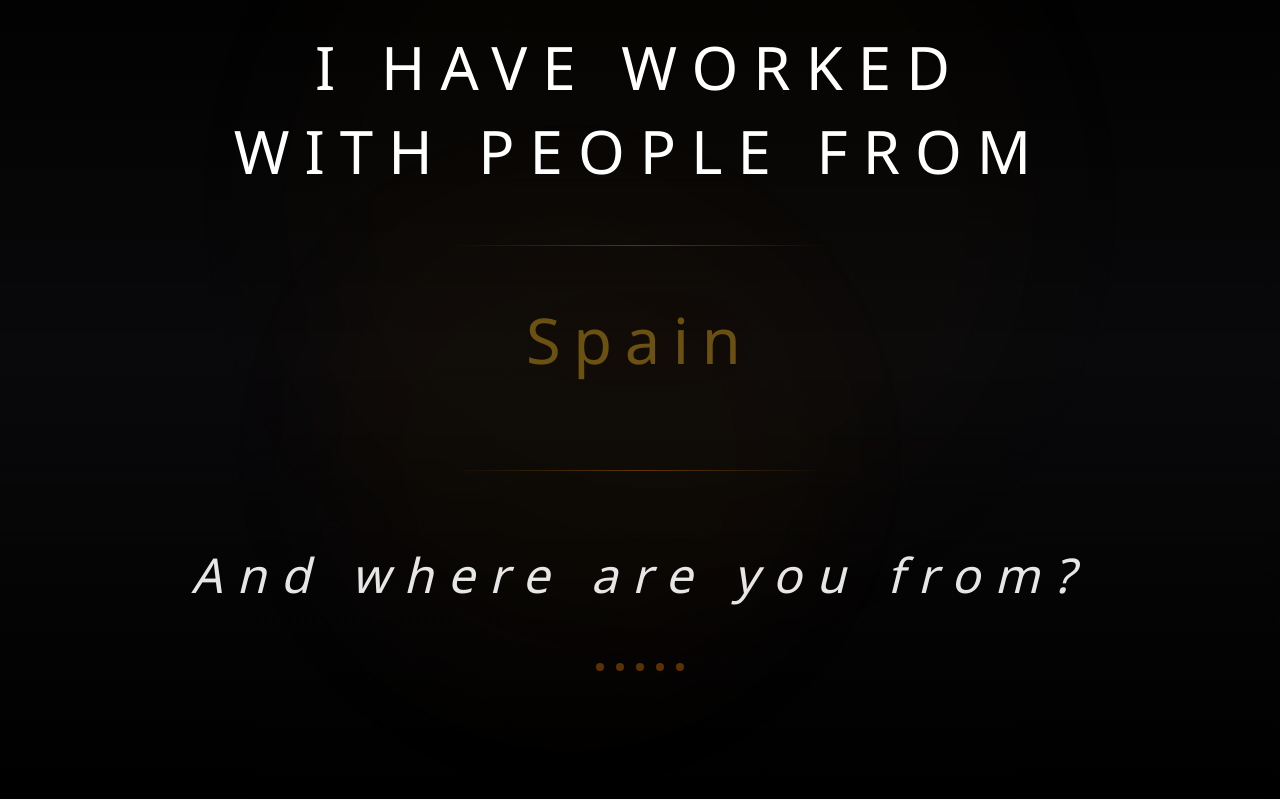
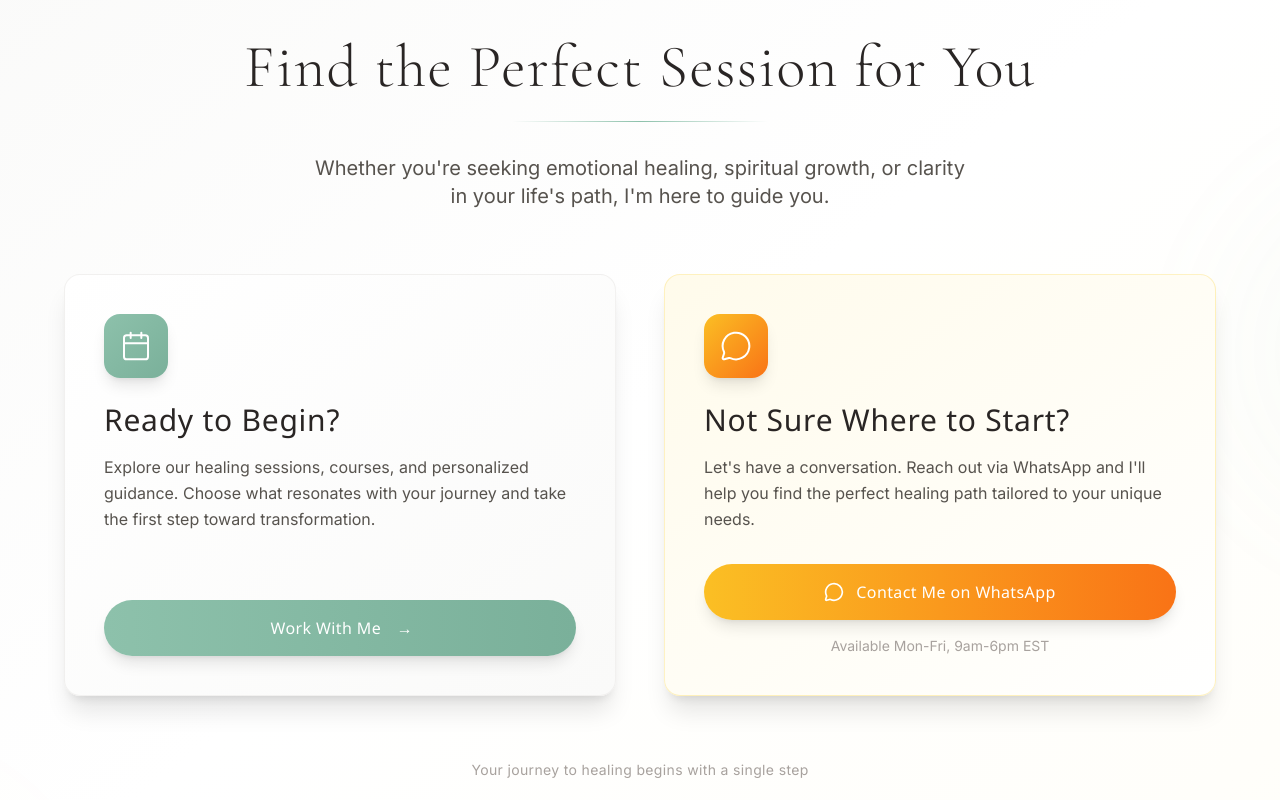
Before and after one commit to noirpraxis-dotcom/luis-virrueta-web, a React (Vite) app: page / in a window 1280 px wide. Shown: the part 1840-2640 px from the top of the page. Built offline with nearby package versions, Linux system fonts and the light colour scheme.

Commit message:
Ready to begin

```diff
--- a/package.json
+++ b/package.json
@@ -10,6 +10,7 @@
   },
   "dependencies": {
     "framer-motion": "^11.5.4",
+    "lucide-react": "^0.554.0",
     "react": "^18.3.1",
     "react-dom": "^18.3.1",
     "react-router-dom": "^7.9.6"
--- /dev/null
+++ b/src/components/CallToActionSection.jsx
@@ -0,0 +1,209 @@
+import { motion } from 'framer-motion'
+import { useInView } from 'framer-motion'
+import { useRef } from 'react'
+import { Link } from 'react-router-dom'
+import { MessageCircle, Calendar } from 'lucide-react'
+
+const CallToActionSection = () => {
+  const ref = useRef(null)
+  const isInView = useInView(ref, { once: true, margin: "-100px" })
+
+  return (
+    <section
+      ref={ref}
+      className="relative py-24 lg:py-32 px-6 lg:px-12 bg-gradient-to-br from-stone-50 via-white to-amber-50/30 overflow-hidden"
+    >
+      {/* Decorative blur effects */}
+      <div className="absolute inset-0 overflow-hidden pointer-events-none">
+        <motion.div
+          initial={{ opacity: 0, scale: 0.8 }}
+          animate={isInView ? { opacity: 0.03, scale: 1 } : {}}
+          transition={{ duration: 2 }}
+          className="absolute top-1/4 -right-1/4 w-96 h-96 bg-[#8dc1ab] rounded-full blur-3xl"
+        />
+        <motion.div
+          initial={{ opacity: 0, scale: 0.8 }}
+          animate={isInView ? { opacity: 0.02, scale: 1 } : {}}
+          transition={{ duration: 2, delay: 0.3 }}
+          className="absolute -bottom-1/4 -left-1/4 w-96 h-96 bg-amber-300 rounded-full blur-3xl"
+        />
+      </div>
+
+      <div className="relative max-w-6xl mx-auto">
+        {/* Main Heading */}
+        <motion.div
+          initial={{ opacity: 0, y: 30 }}
+          animate={isInView ? { opacity: 1, y: 0 } : {}}
+          transition={{ duration: 0.8 }}
+          className="text-center mb-16"
+        >
+          <motion.h2
+            className="text-4xl lg:text-6xl font-light tracking-wide text-stone-800 mb-6"
+            style={{ fontFamily: 'Cormorant Garamond, serif' }}
+          >
+            Find the Perfect Session for You
+          </motion.h2>
+
+          <motion.div
+            initial={{ scaleX: 0 }}
+            animate={isInView ? { scaleX: 1 } : {}}
+            transition={{ duration: 1.5, delay: 0.3 }}
+            className="h-px bg-gradient-to-r from-transparent via-[#8dc1ab] to-transparent mx-auto w-64 mb-8"
+          />
+
+          <motion.p
+            initial={{ opacity: 0 }}
+            animate={isInView ? { opacity: 1 } : {}}
+            transition={{ duration: 0.8, delay: 0.4 }}
+            className="text-stone-600 text-lg lg:text-xl max-w-2xl mx-auto leading-relaxed"
+          >
+            Whether you're seeking emotional healing, spiritual growth, or clarity in your life's path,
+            I'm here to guide you.
+          </motion.p>
+        </motion.div>
+
+        {/* CTA Cards Grid */}
+        <div className="grid grid-cols-1 lg:grid-cols-2 gap-8 lg:gap-12">
+
+          {/* Card 1: Work With Me */}
+          <motion.div
+            initial={{ opacity: 0, x: -50 }}
+            animate={isInView ? { opacity: 1, x: 0 } : {}}
+            transition={{ duration: 0.8, delay: 0.5 }}
+          >
+            <div className="relative group h-full">
+              {/* Card Background */}
+              <div className="absolute inset-0 bg-gradient-to-br from-white to-stone-50 rounded-2xl border border-stone-200/50
+                            shadow-xl group-hover:shadow-2xl transition-all duration-500" />
+
+              {/* Card Content */}
+              <div className="relative p-8 lg:p-10 h-full flex flex-col">
+                {/* Icon */}
+                <motion.div
+                  whileHover={{ scale: 1.05, rotate: 5 }}
+                  className="w-16 h-16 mb-6 bg-gradient-to-br from-[#8dc1ab] to-[#7ab09a] rounded-2xl
+                           flex items-center justify-center shadow-lg"
+                >
+                  <Calendar className="w-8 h-8 text-white" strokeWidth={1.5} />
+                </motion.div>
+
+                {/* Title */}
+                <h3
+                  className="text-2xl lg:text-3xl font-light text-stone-800 mb-4 tracking-wide"
+                  style={{ fontFamily: 'Gotham, sans-serif' }}
+                >
+                  Ready to Begin?
+                </h3>
+
+                {/* Description */}
+                <p className="text-stone-600 leading-relaxed mb-8 flex-grow">
+                  Explore our healing sessions, courses, and personalized guidance.
+                  Choose what resonates with your journey and take the first step toward transformation.
+                </p>
+
+                {/* Button */}
+                <Link to="/healing-sessions">
+                  <motion.button
+                    whileHover={{ scale: 1.02, y: -2 }}
+                    whileTap={{ scale: 0.98 }}
+                    className="w-full py-4 bg-gradient-to-r from-[#8dc1ab] to-[#7ab09a] text-white rounded-full
+                             font-medium tracking-wide shadow-lg hover:shadow-xl transition-all duration-300
+                             flex items-center justify-center gap-3 group/btn"
+                    style={{ fontFamily: 'Gotham, sans-serif' }}
+                  >
+                    <span>Work With Me</span>
+                    <motion.span
+                      animate={{ x: [0, 4, 0] }}
+                      transition={{ duration: 1.5, repeat: Infinity }}
+                    >
+                      →
+                    </motion.span>
+                  </motion.button>
+                </Link>
+              </div>
+            </div>
+          </motion.div>
+
+          {/* Card 2: WhatsApp Contact */}
+          <motion.div
+            initial={{ opacity: 0, x: 50 }}
+            animate={isInView ? { opacity: 1, x: 0 } : {}}
+            transition={{ duration: 0.8, delay: 0.7 }}
+          >
+            <div className="relative group h-full">
+              {/* Card Background with subtle gradient */}
+              <div className="absolute inset-0 bg-gradient-to-br from-amber-50 to-white rounded-2xl border border-amber-200/50
+                            shadow-xl group-hover:shadow-2xl transition-all duration-500" />
+
+              {/* Card Content */}
+              <div className="relative p-8 lg:p-10 h-full flex flex-col">
+                {/* Icon */}
+                <motion.div
+                  whileHover={{ scale: 1.05, rotate: -5 }}
+                  className="w-16 h-16 mb-6 bg-gradient-to-br from-amber-400 to-orange-500 rounded-2xl
+                           flex items-center justify-center shadow-lg"
+                >
+                  <MessageCircle className="w-8 h-8 text-white" strokeWidth={1.5} />
+                </motion.div>
+
+                {/* Title */}
+                <h3
+                  className="text-2xl lg:text-3xl font-light text-stone-800 mb-4 tracking-wide"
+                  style={{ fontFamily: 'Gotham, sans-serif' }}
+                >
+                  Not Sure Where to Start?
+                </h3>
+
+                {/* Description */}
+                <p className="text-stone-600 leading-relaxed mb-8 flex-grow">
+                  Let's have a conversation. Reach out via WhatsApp and I'll help you
+                  find the perfect healing path tailored to your unique needs.
+                </p>
+
+                {/* Button */}
+                <a
+                  href="https://wa.me/1234567890"
+                  target="_blank"
+                  rel="noopener noreferrer"
+                  className="block"
+                >
+                  <motion.button
+                    whileHover={{ scale: 1.02, y: -2 }}
+                    whileTap={{ scale: 0.98 }}
+                    className="w-full py-4 bg-gradient-to-r from-amber-400 to-orange-500 text-white rounded-full
+                             font-medium tracking-wide shadow-lg hover:shadow-xl transition-all duration-300
+                             flex items-center justify-center gap-3 group/btn"
+                    style={{ fontFamily: 'Gotham, sans-serif' }}
+                  >
+                    <MessageCircle className="w-5 h-5" strokeWidth={2} />
+                    <span>Contact Me on WhatsApp</span>
+                  </motion.button>
+                </a>
+
+                {/* Subtext */}
+                <p className="text-stone-400 text-sm text-center mt-4">
+                  Available Mon-Fri, 9am-6pm EST
+                </p>
+              </div>
+            </div>
+          </motion.div>
+
+        </div>
+
+        {/* Bottom decorative text */}
+        <motion.div
+          initial={{ opacity: 0, y: 20 }}
+          animate={isInView ? { opacity: 1, y: 0 } : {}}
+          transition={{ duration: 0.8, delay: 0.9 }}
+          className="text-center mt-16"
+        >
+          <p className="text-stone-400 text-sm tracking-wide">
+            Your journey to healing begins with a single step
+          </p>
+        </motion.div>
+      </div>
+    </section>
+  )
+}
+
+export default CallToActionSection
--- a/src/pages/HomePage.jsx
+++ b/src/pages/HomePage.jsx
@@ -1,5 +1,6 @@
 import Home from '../components/Home'
 import Hero from '../components/Hero'
+import CallToActionSection from '../components/CallToActionSection'
 import CountriesSection from '../components/CountriesSection'
 import Testimonials from '../components/Testimonials'
 
@@ -12,6 +13,9 @@ const HomePage = () => {
       {/* Nombre cinematográfico con botón Ver más */}
       <Hero />
 
+      {/* Call to Action: Work With Me & WhatsApp Contact */}
+      <CallToActionSection />
+
       {/* Sección de países cinematográfica */}
       <CountriesSection />
 
```
Also changed, not shown: 1 other file (tests, documents, lock files or other folders).
